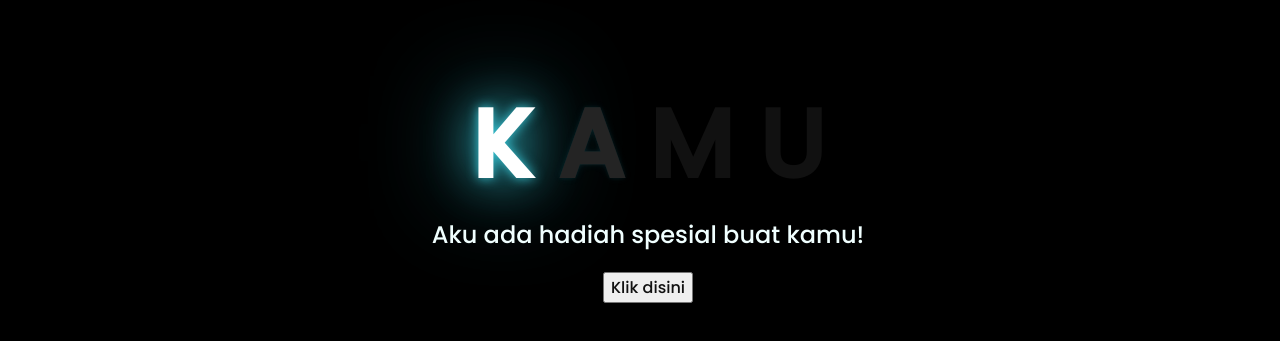
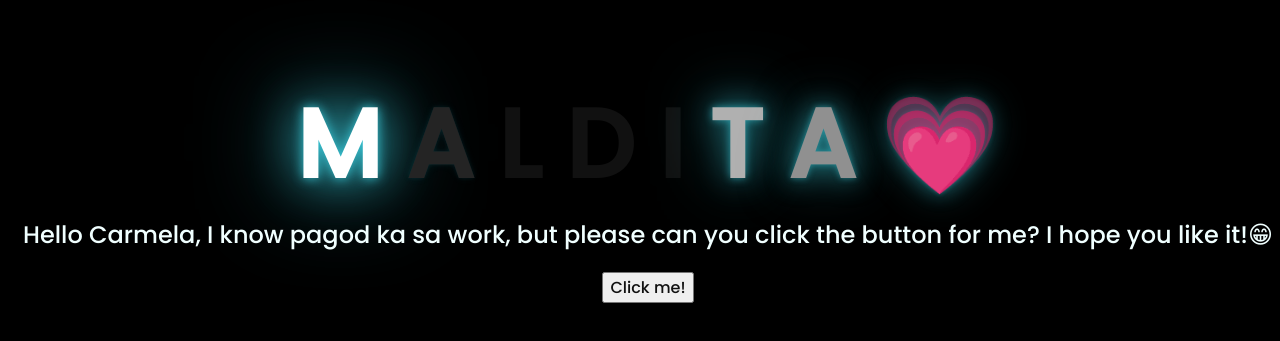
Before and after one commit to KibCode22/kibcode.github, a plain HTML site: page index.html in a window 1280 px wide. Shown: the part 221-562 px from the top of the page. Drawn offline with Linux system fonts and the light colour scheme.

Commit message:
Add files via upload

```diff
--- a/index.html
+++ b/index.html
@@ -10,19 +10,23 @@
 </head>
 <body>
     <div class="greetings">
-    <!-- silahkan menambah kata sesuai keinginan dengan <span>text...</span -->
-        <span>K</span>
+
+        <span>M</span>
         <span>A</span>
-        <span>M</span>
-        <span>U</span>
+        <span>L</span>
+        <span>D</span>
+        <span>I</span>
+        <span>T</span>
+        <span>A</span>
+        <span>&#128151;</span>
     </div>
 
     <div class="description">
-        <span>Aku ada hadiah spesial buat kamu!</span>
+        <span>Hello Carmela, I know pagod ka sa work, but please can you click the button for me? I hope you like it!&#128513;</span>
     </div>
     <div class="button">
         <button>
-            <a href="flower.html">Klik disini</a>
+            <a href="flower.html">Click me! </a>
         </button>
 
     </div>
```
Also changed, not shown: scss/main.scss (+5 -5 lines).
